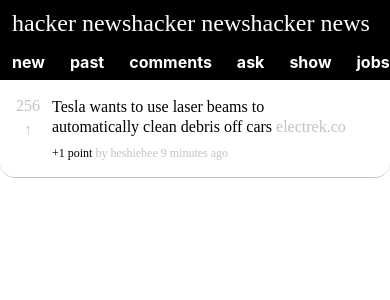
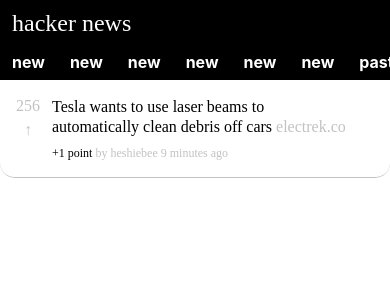
Before and after one commit to JScripteaser/HackerNews, a React Native app: screen / in a window 390 px wide. Shown: the top 300 px of the page. Built offline with nearby package versions, Linux system fonts and the light colour scheme; no server answers.

Commit message:
test master

```diff
--- a/app/components/Header.tsx
+++ b/app/components/Header.tsx
@@ -25,11 +25,14 @@ class Header extends React.Component<Props, State> {
             <View style={headerContainer}>
                 <View style={titleContainer}>
                     <Text style={titleText}>{this.props.title}</Text>
-                    <Text style={titleText}>{this.props.title}</Text>
-                    <Text style={titleText}>{this.props.title}</Text>
                 </View>
                 <View style={menuContainer}>
                     <ScrollView horizontal={true} showsHorizontalScrollIndicator={false}>
+                        <Text style={titleMenu}>new</Text>
+                        <Text style={titleMenu}>new</Text>
+                        <Text style={titleMenu}>new</Text>
+                        <Text style={titleMenu}>new</Text>
+                        <Text style={titleMenu}>new</Text>
                         <Text style={titleMenu}>new</Text>
                         <Text style={titleMenu}>past</Text>
                         <Text style={titleMenu}>comments</Text>
```
